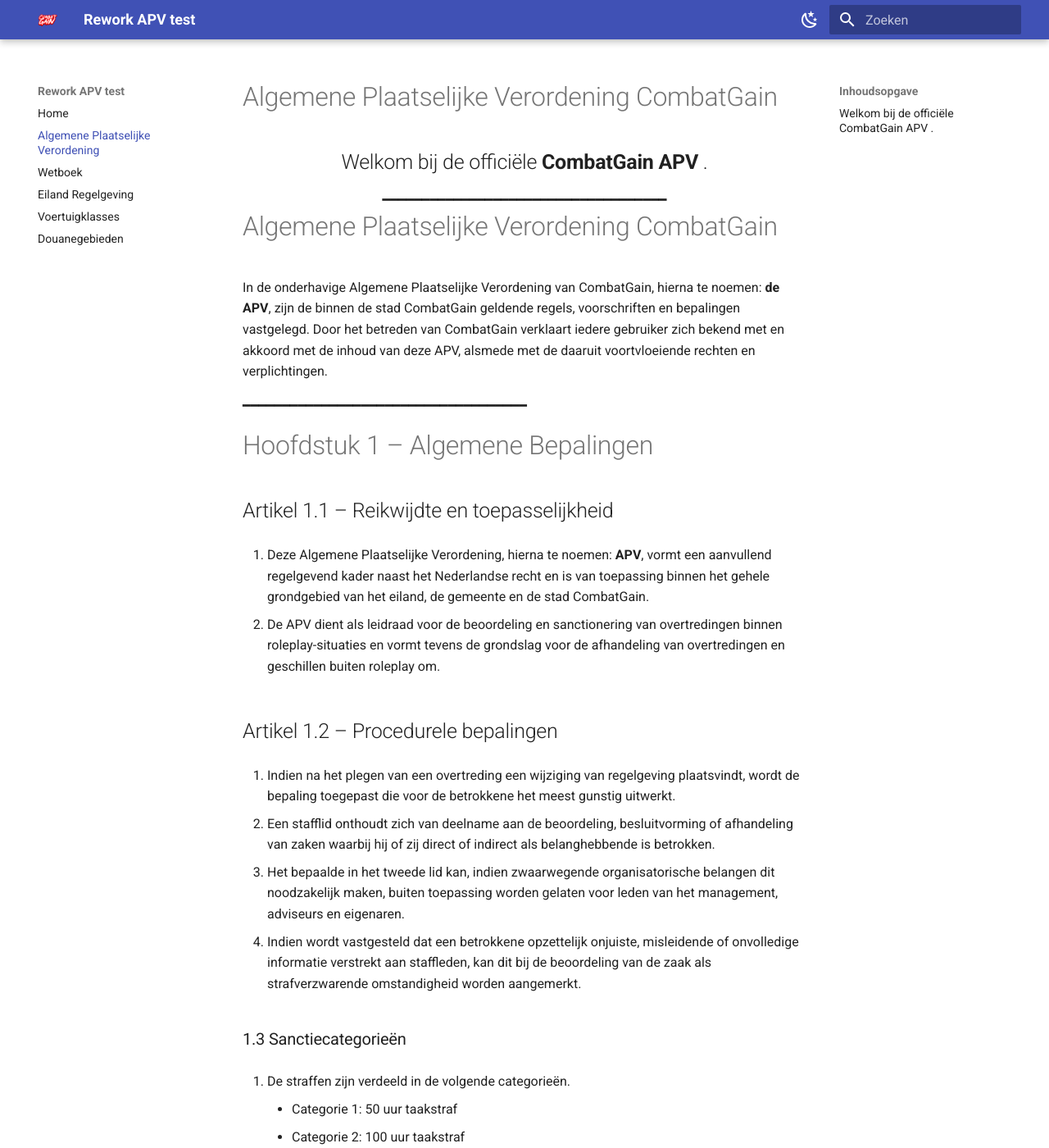
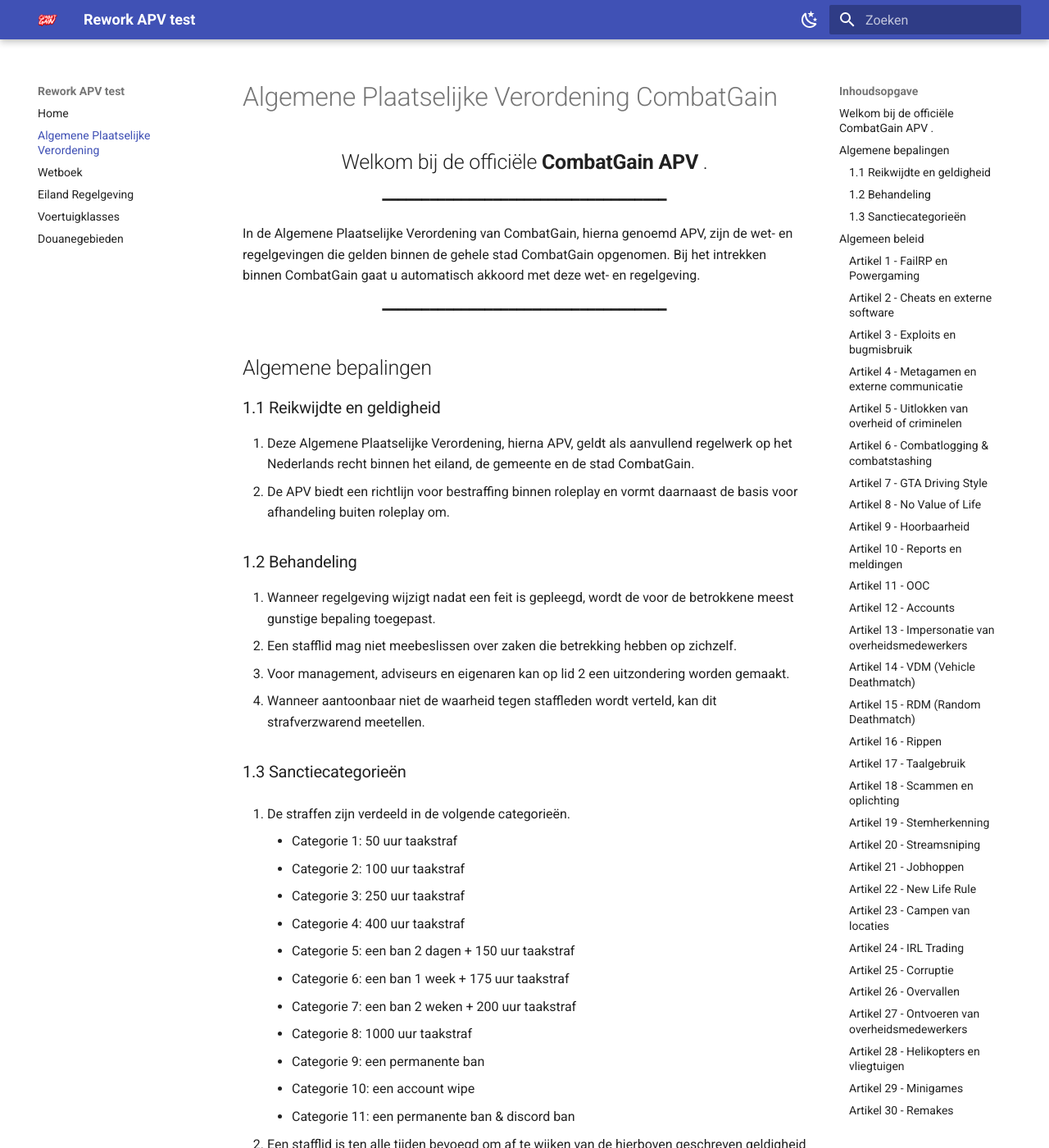
Before and after one commit to Sungerbob1/APVcg, an MkDocs documentation site: the page built from docs/apv.md, in a window 1280 px wide and 1400 px high. Shown: the whole window at 82% size. Built offline with MkDocs 1.6.1 and Material for MkDocs 9.7.7, drawn with Linux system fonts in a browser that asks for light colours; comment, search, counter and statistics services are not loaded.

Commit message:
dddddddd

```diff
--- a/docs/apv.md
+++ b/docs/apv.md
@@ -2,29 +2,26 @@
 ## <center> Welkom bij de officiële <b>CombatGain APV</b> .
  <center> ━━━━━━━━━━━━━━━━━━━━━━━━━━━━━━━━━━━━ </center>
 
-# Algemene Plaatselijke Verordening CombatGain
 
-In de onderhavige Algemene Plaatselijke Verordening van CombatGain, hierna te noemen: **de APV**, zijn de binnen de stad CombatGain geldende regels, voorschriften en bepalingen vastgelegd. Door het betreden van CombatGain verklaart iedere gebruiker zich bekend met en akkoord met de inhoud van deze APV, alsmede met de daaruit voortvloeiende rechten en verplichtingen.
+In de Algemene Plaatselijke Verordening van CombatGain, hierna genoemd APV,
+zijn de wet- en regelgevingen die gelden binnen de gehele stad CombatGain opgenomen.
+Bij het intrekken binnen CombatGain gaat u automatisch akkoord met deze wet- en regelgeving.</center>
 
-━━━━━━━━━━━━━━━━━━━━━━━━━━━━━━━━━━━━
+ <center> ━━━━━━━━━━━━━━━━━━━━━━━━━━━━━━━━━━━━ </center>
 
-# Hoofdstuk 1 – Algemene Bepalingen
+## Algemene bepalingen
 
-## Artikel 1.1 – Reikwijdte en toepasselijkheid
+### 1.1 Reikwijdte en geldigheid
 
-1. Deze Algemene Plaatselijke Verordening, hierna te noemen: **APV**, vormt een aanvullend regelgevend kader naast het Nederlandse recht en is van toepassing binnen het gehele grondgebied van het eiland, de gemeente en de stad CombatGain.
+1. Deze Algemene Plaatselijke Verordening, hierna APV, geldt als aanvullend regelwerk op het Nederlands recht binnen het eiland, de gemeente en de stad CombatGain.
+2. De APV biedt een richtlijn voor bestraffing binnen roleplay en vormt daarnaast de basis voor afhandeling buiten roleplay om.
 
-2. De APV dient als leidraad voor de beoordeling en sanctionering van overtredingen binnen roleplay-situaties en vormt tevens de grondslag voor de afhandeling van overtredingen en geschillen buiten roleplay om.
+### 1.2 Behandeling
 
-## Artikel 1.2 – Procedurele bepalingen
-
-1. Indien na het plegen van een overtreding een wijziging van regelgeving plaatsvindt, wordt de bepaling toegepast die voor de betrokkene het meest gunstig uitwerkt.
-
-2. Een stafflid onthoudt zich van deelname aan de beoordeling, besluitvorming of afhandeling van zaken waarbij hij of zij direct of indirect als belanghebbende is betrokken.
-
-3. Het bepaalde in het tweede lid kan, indien zwaarwegende organisatorische belangen dit noodzakelijk maken, buiten toepassing worden gelaten voor leden van het management, adviseurs en eigenaren.
-
-4. Indien wordt vastgesteld dat een betrokkene opzettelijk onjuiste, misleidende of onvolledige informatie verstrekt aan staffleden, kan dit bij de beoordeling van de zaak als strafverzwarende omstandigheid worden aangemerkt.
+1. Wanneer regelgeving wijzigt nadat een feit is gepleegd, wordt de voor de betrokkene meest gunstige bepaling toegepast.
+2. Een stafflid mag niet meebeslissen over zaken die betrekking hebben op zichzelf.
+3. Voor management, adviseurs en eigenaren kan op lid 2 een uitzondering worden gemaakt.
+4. Wanneer aantoonbaar niet de waarheid tegen staffleden wordt verteld, kan dit strafverzwarend meetellen.
 
 ### 1.3 Sanctiecategorieën
 
```
